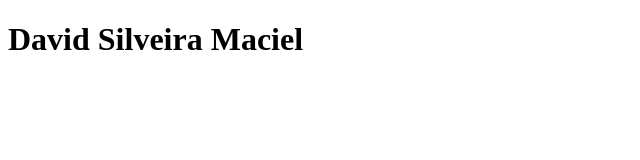
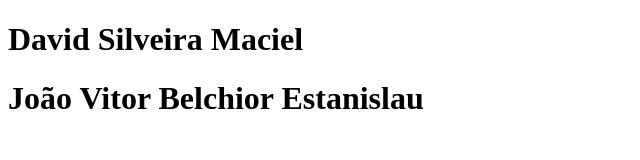
Before and after one commit to ArthurNeiva017/Projeto-DevOps, a plain HTML site: page index.html in a window 1280 px wide. Shown: the whole page, without its empty margins (0-640 px from the left). Drawn offline with Linux system fonts and the light colour scheme.

Commit message:
Alterações

```diff
--- a/index.html
+++ b/index.html
@@ -7,6 +7,7 @@
 </head>
 <body>
     <h1>David Silveira Maciel</h1>
+    <h1>João Vitor Belchior Estanislau</h1>
 
 </body>
 </html>
```
